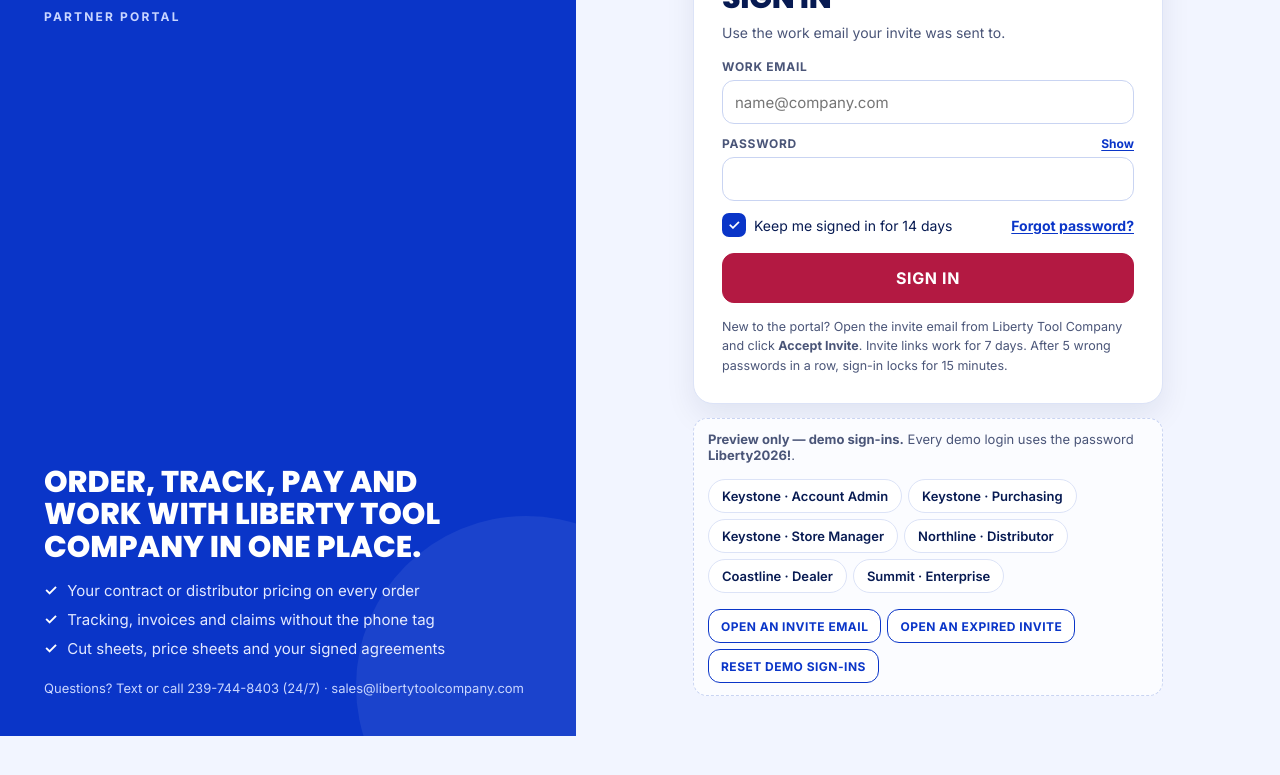
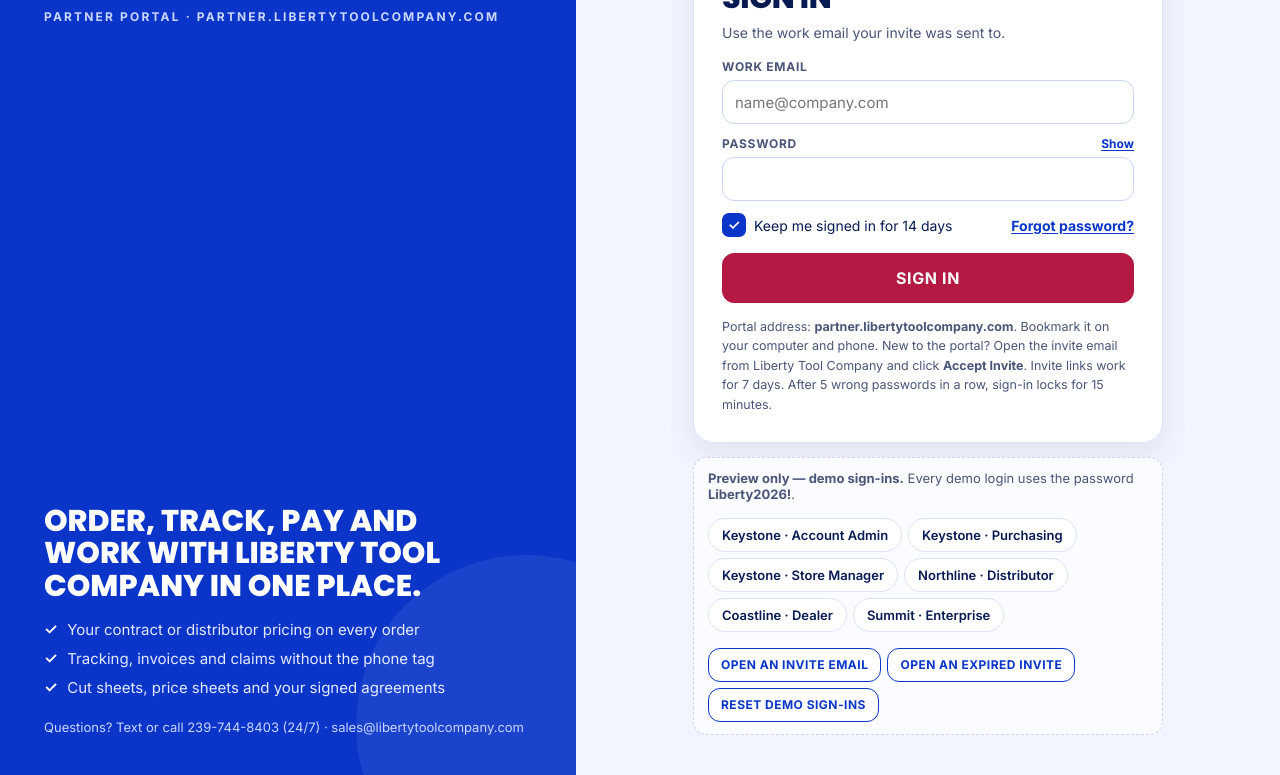
Before and after one commit to aetheradigital/liberty-tool-company-preview, a plain HTML site: page public/partner-portal/option-2/index.html in a window 1280 px wide. Shown: the part 147-922 px from the top of the page. Before the commit the page ends 883 px from the top, so only its background shows below. Drawn offline with Linux system fonts and the light colour scheme.

Commit message:
Partner portal: show partner.libertytoolcompany.com on sign-in pages and emails; Distributor Agreement governed by California law

```diff
--- a/public/partner-portal/option-2/index.html
+++ b/public/partner-portal/option-2/index.html
@@ -163,7 +163,7 @@ textarea.inp{padding:10px 12px;min-height:84px;resize:vertical}
 .mbody{padding:18px;font-size:15px;line-height:1.55}
 .mbody p{margin:0 0 12px}
 .mbody .btn{margin:4px 0 14px}
-@media (max-width:860px){.auth{grid-template-columns:1fr;grid-template-rows:auto 1fr;align-content:start}.aubrand{padding:18px 20px;flex-direction:row;align-items:center;justify-content:space-between;gap:12px}.aubrand:after,.aupitch,.aufoot{display:none}.aulogo{height:42px}.aulabel{margin:0}.aupane{justify-content:flex-start;padding:20px 16px 40px}.aucard{padding:22px 18px}}
+@media (max-width:860px){.auth{grid-template-columns:1fr;grid-template-rows:auto 1fr;align-content:start}.aubrand{padding:18px 20px;flex-direction:row;align-items:center;justify-content:space-between;gap:12px}.aubrand:after,.aupitch,.aufoot{display:none}.aulogo{height:42px}.aulabel{margin:0}.auaddr{display:none}.aupane{justify-content:flex-start;padding:20px 16px 40px}.aucard{padding:22px 18px}}
 /* gate (agreement / waiting) */
 .gate{min-height:100vh;background:#F2F5FF}
 .gtop{background:#0A35C8;color:#FFFFFF;padding:14px 28px;display:flex;flex-wrap:wrap;align-items:center;justify-content:space-between;gap:14px}
@@ -248,7 +248,7 @@ textarea.inp{padding:10px 12px;min-height:84px;resize:vertical}
 <div class="auth">
   <div class="aubrand">
     <img src="/assets/logo-white.png" alt="Liberty Tool Company" class="aulogo">
-    <div class="aulabel">Partner Portal</div>
+    <div class="aulabel">Partner Portal<span class="auaddr"> · partner.libertytoolcompany.com</span></div>
     <div class="aupitch">
       <h2>Order, track, pay and work with Liberty Tool Company in one place.</h2>
       <ul><li>Your contract or distributor pricing on every order</li><li>Tracking, invoices and claims without the phone tag</li><li>Cut sheets, price sheets and your signed agreements</li></ul>
@@ -273,7 +273,7 @@ textarea.inp{padding:10px 12px;min-height:84px;resize:vertical}
         </div>
         <sc-if value="{{au.hasErr}}" hint-placeholder-val="{{false}}"><div class="auerr" role="alert">{{au.err}}</div></sc-if>
         <button type="button" class="btn red aubtn" onClick="{{au.signIn}}">Sign In</button>
-        <div class="aufine">New to the portal? Open the invite email from Liberty Tool Company and click <b>Accept Invite</b>. Invite links work for {{au.inviteDays}} days. After {{au.maxTries}} wrong passwords in a row, sign-in locks for {{au.lockMin}} minutes.</div>
+        <div class="aufine">Portal address: <b>partner.libertytoolcompany.com</b>. Bookmark it on your computer and phone. New to the portal? Open the invite email from Liberty Tool Company and click <b>Accept Invite</b>. Invite links work for {{au.inviteDays}} days. After {{au.maxTries}} wrong passwords in a row, sign-in locks for {{au.lockMin}} minutes.</div>
       </sc-if>
 
       <sc-if value="{{au.sForgot}}" hint-placeholder-val="{{false}}">
@@ -318,8 +318,9 @@ textarea.inp{padding:10px 12px;min-height:84px;resize:vertical}
               <p><b>{{au.inv.by}}</b> added you to <b>{{au.inv.co}}</b>’s LTC Partner Portal as <b>{{au.inv.role}}</b> for <b>{{au.inv.loc}}</b>. Use it to order Tape Caddies and LTC trowels, track shipments and reach the LTC team.</p>
               <button type="button" class="btn red" onClick="{{au.acceptInvite}}">Accept Invite &amp; Set Password</button>
               <p class="muted">This link works once and expires in {{au.inviteDays}} days, on {{au.inv.expires}}. After that, ask {{au.inv.by}} to resend it.</p>
+              <p class="muted">After you set your password, sign in any time at <b>partner.libertytoolcompany.com</b>.</p>
             </sc-if>
-            <p class="muted" style="font-size: 12px; border-top: 1px solid #DCE3F7; padding-top: 10px">Liberty Tool Company · 712 W. Cienega Ave, Unit A, San Dimas, CA 91773 · 239-744-8403</p>
+            <p class="muted" style="font-size: 12px; border-top: 1px solid #DCE3F7; padding-top: 10px">partner.libertytoolcompany.com · Liberty Tool Company · 712 W. Cienega Ave, Unit A, San Dimas, CA 91773 · 239-744-8403</p>
           </div>
         </div>
         <button type="button" class="btn ghost aubtn2" onClick="{{au.goSignin}}">Back To Sign In</button>
@@ -2723,7 +2724,7 @@ var DIST_AG = [
   { t: 'p', x: 'Contract notices must be sent to the addresses or emails above by confirmed email delivery, tracked courier, or certified mail. Notice is effective upon documented receipt; an email bounce is not delivery. Each party shall notify the other of contact changes. A party affected by events beyond its reasonable control shall promptly notify the other and use reasonable mitigation efforts; performance is excused only to the extent and duration actually prevented. This does not excuse accrued payment obligations, confidentiality, or legal compliance. A disruption lasting more than thirty days permits termination of affected unperformed obligations on written notice, subject to applicable law and existing orders. Amendments to Part II require both parties’ written signatures; unilateral Part I updates follow Part I only.' },
   { t: 's', x: '2. Dispute resolution, governing law, and venue' },
   { t: 'p', x: 'The parties shall first attempt good-faith resolution through designated senior representatives for fifteen business days after written dispute notice. If unresolved, they shall attempt nonbinding mediation with a mutually selected mediator within thirty additional days and share mediator fees equally. If no mediator is agreed within ten business days or mediation fails, either party may pursue litigation. These steps do not prevent urgent protective relief, toll filing deadlines, restrict regulator communications, or limit nonwaivable rights. No mandatory arbitration is created.' },
-  { t: 'p', x: 'Governing state law and agreed court venue: as set by Liberty before execution. Venue applies only to the extent legally enforceable, including federal subject-matter jurisdiction. Mandatory federal and affected state or national competition, consumer, and dealer-protection law controls regardless of this choice.' },
+  { t: 'p', x: 'This Agreement is governed by the laws of the State of California, without regard to its conflict-of-laws rules. Agreed court venue: the state and federal courts located in California, county as set by Liberty before execution. Venue applies only to the extent legally enforceable, including federal subject-matter jurisdiction. Mandatory federal and affected state or national competition, consumer, and dealer-protection law controls regardless of this choice.' },
   { t: 's', x: '3. Integration, precedence, assignment, and severability' },
   { t: 'p', x: 'Part II and the separately activated ceiling portion of Schedule A constitute the entire agreement concerning their limited subject matter, replacing prior discussions on that subject only. Existing supply, payment, warranty, returns, and reseller agreements remain in effect unless specifically amended in a writing signed by both parties. No term silently overrides an existing conflicting agreement; an express signed amendment is required. Part I is a separate unilateral notice and is not incorporated as a binding promise. No oral representation modifies Part II.' },
   { t: 'p', x: 'Neither party may assign Part II without the other’s prior written consent, not unreasonably withheld, except to a successor acquiring substantially all of the relevant business and assuming the obligations, with written notice. No delay in enforcement waives a right; a waiver must be written and applies only to the stated instance. If a provision is unenforceable, it is severed to the extent necessary without expanding any price restriction; the remaining lawful provisions continue. There are no third-party beneficiaries except expressly indemnified parties. Obligations intended by their terms to survive do so. Electronic signatures and counterparts are effective as originals to the extent permitted by law.' },
```
Also changed, not shown: public/admin/option-2/index.html (+6 -5 lines).
